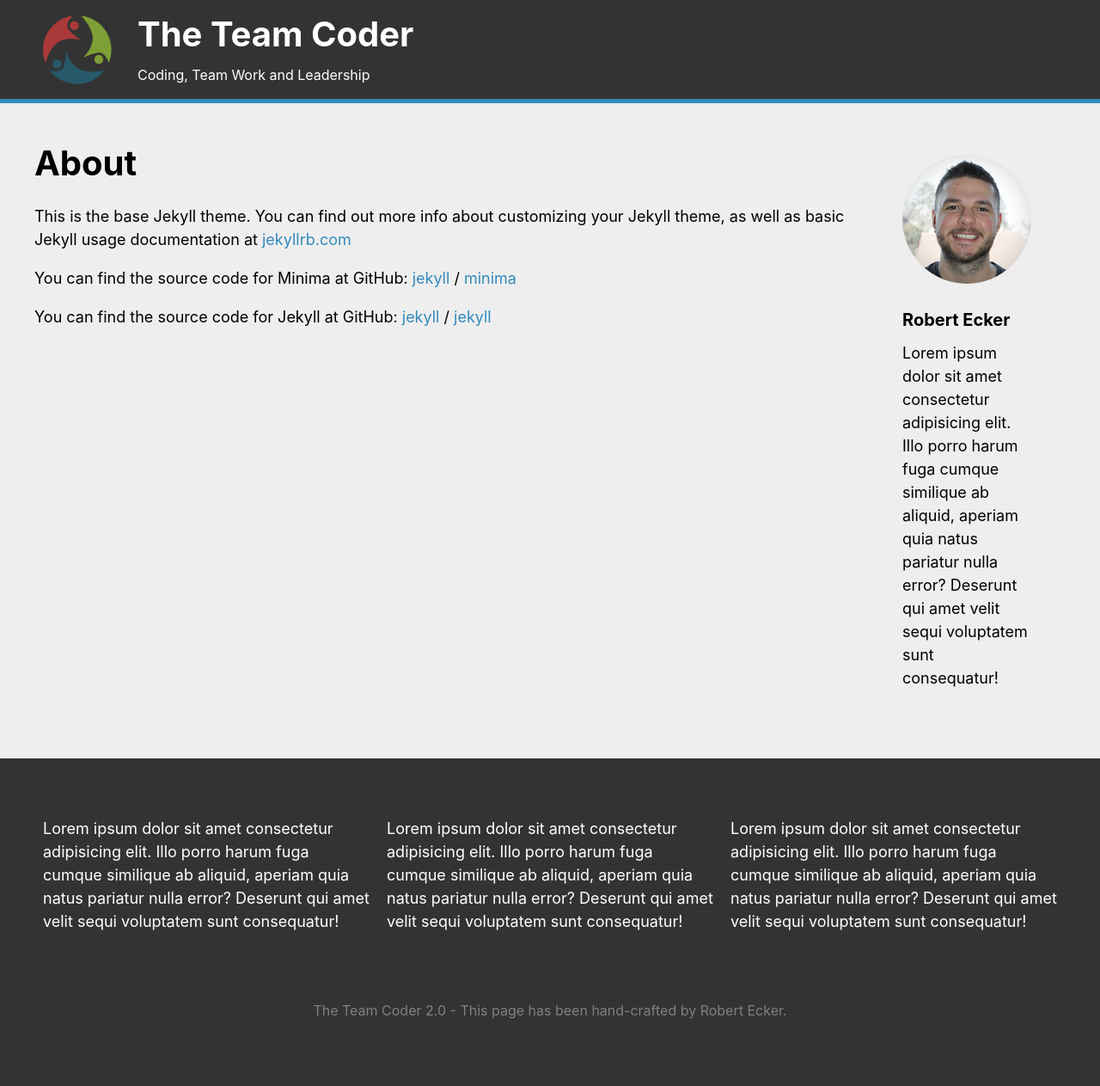
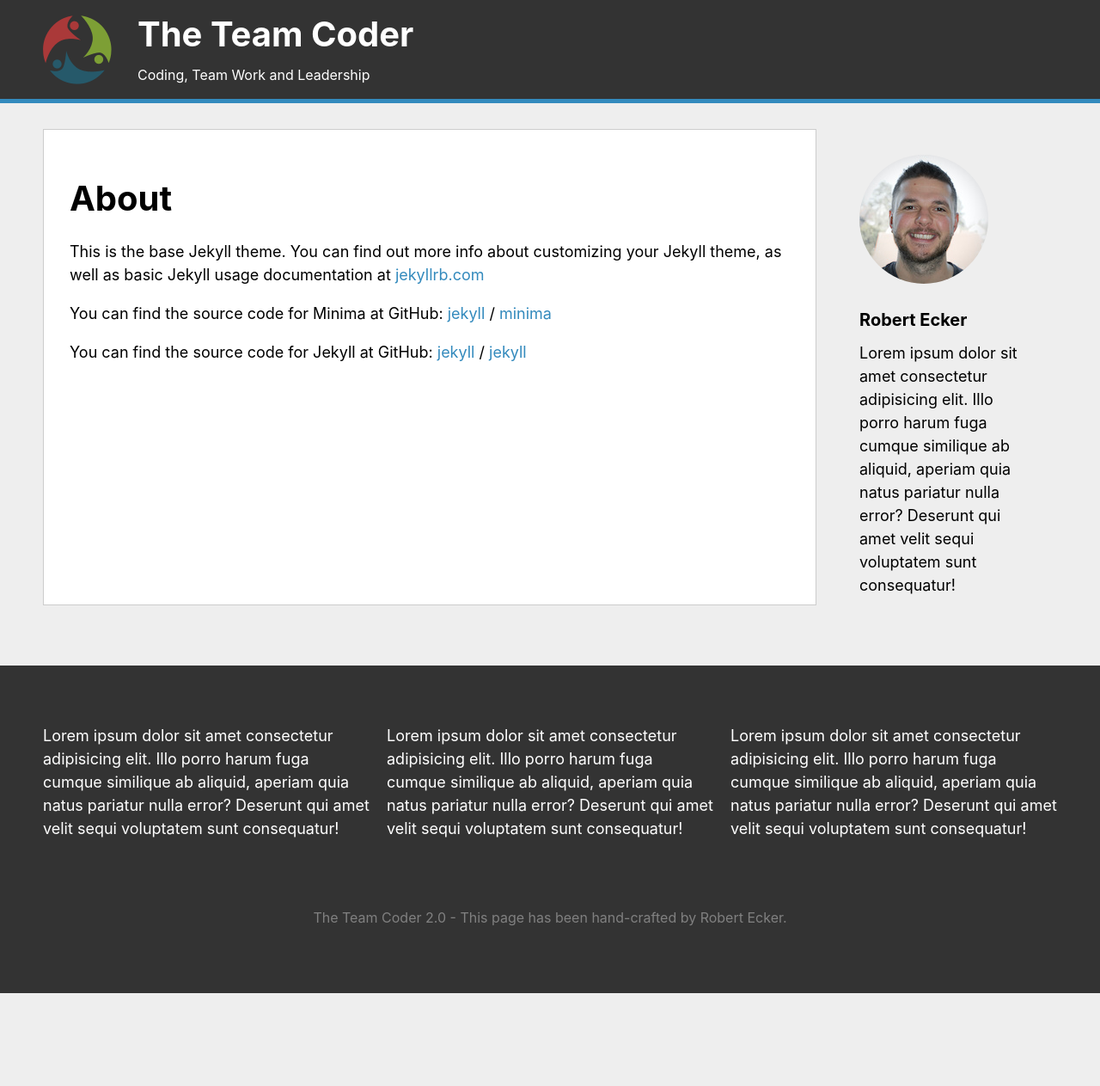
Before and after one commit to team-coder/team-coder.com, a Jekyll site: the page built from about.markdown, in a window 1280 px wide. Shown: the whole page at 86% size. Built offline with Jekyll 4.4.1, drawn with Linux system fonts in a browser that asks for light colours; after the commit the page ends 1155 px from its top, so only the background shows below that.

Commit message:
Fix layout on about page

```diff
--- a/_layouts/page.html
+++ b/_layouts/page.html
@@ -1,7 +1,7 @@
 ---
 layout: default
 ---
-<article class="post">
+<article class="content-container">
 
   <div class="post-header">
     <h1 class="post-title">{{ page.title | escape }}</h1>
```
